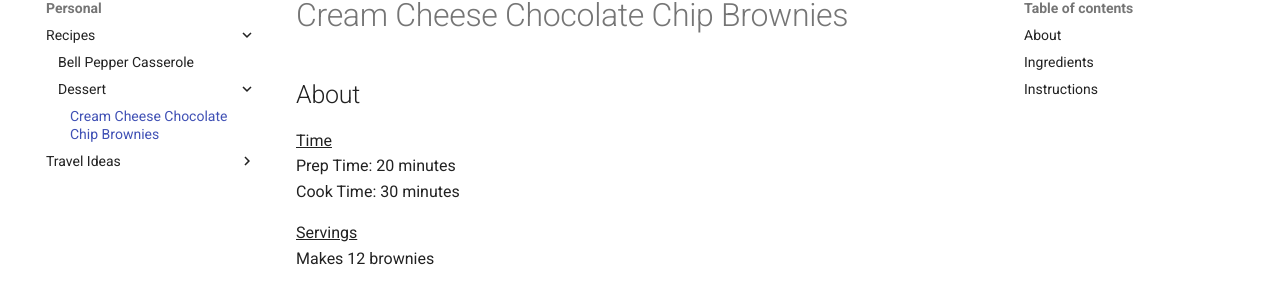
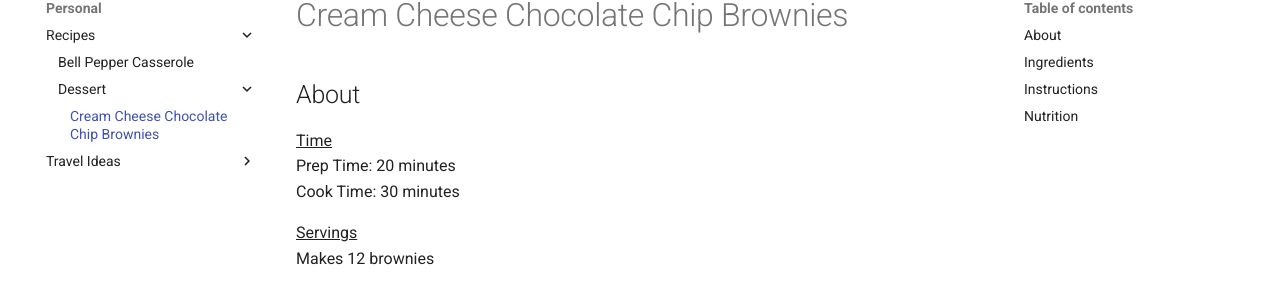
Before and after one commit to kmmelton/kaelyn, an MkDocs documentation site: the page built from docs/Personal/Recipes/Dessert/cream_cheese_chocolate_chip_brownies.md, in a window 1280 px wide and 900 px high. Shown: the part 151-452 px from the top of the window. Built offline with MkDocs 1.6.1 and Material for MkDocs 9.7.7, drawn with Linux system fonts in a browser that asks for light colours.

Commit message:
Update cream_cheese_chocolate_chip_brownies.md

```diff
--- a/docs/Personal/Recipes/Dessert/cream_cheese_chocolate_chip_brownies.md
+++ b/docs/Personal/Recipes/Dessert/cream_cheese_chocolate_chip_brownies.md
@@ -42,7 +42,7 @@ Frosting </br>
 3. Pour batter in a greased, foil-lined 8x8 inch pan. Bake at 350 for 30-35 minutes until a toothpick inserted into the middle comes out mostly clean. Allow to cool completely.
 4. When the brownies are cooled, prepare the frosting. Blend together melted chocolate and cream cheese until smototh. Add vanilla and mix again until smooth. Gradually mix in powdered sugar. Add milk to thin frosting to a spreadable consistency. Spread on cooled brownies. Allow frosting to set (at least 30 minutes) before cutting into squares.
 
-# Nutrition
+## Nutrition
 
 | | |
 | :--- | :---: |
```
